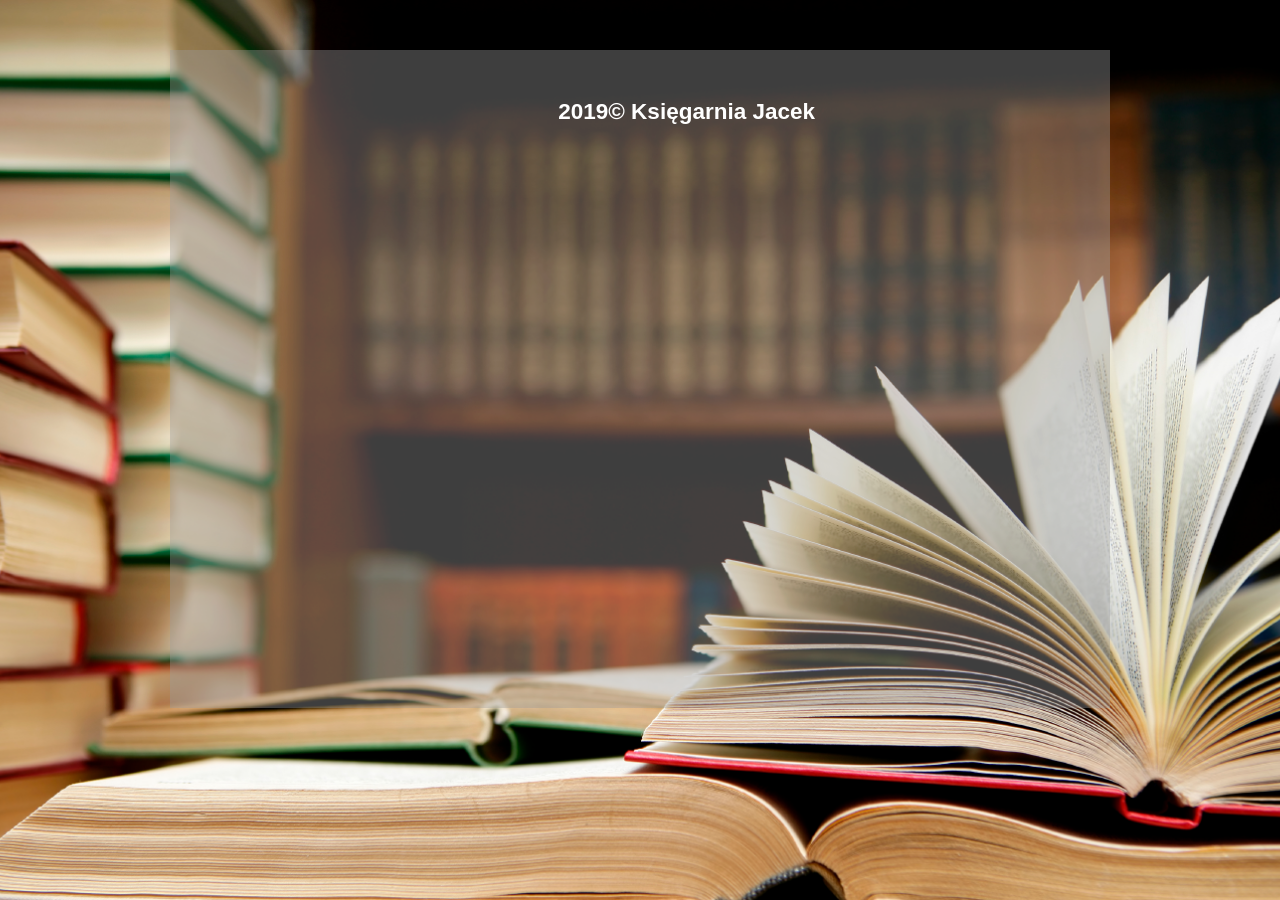
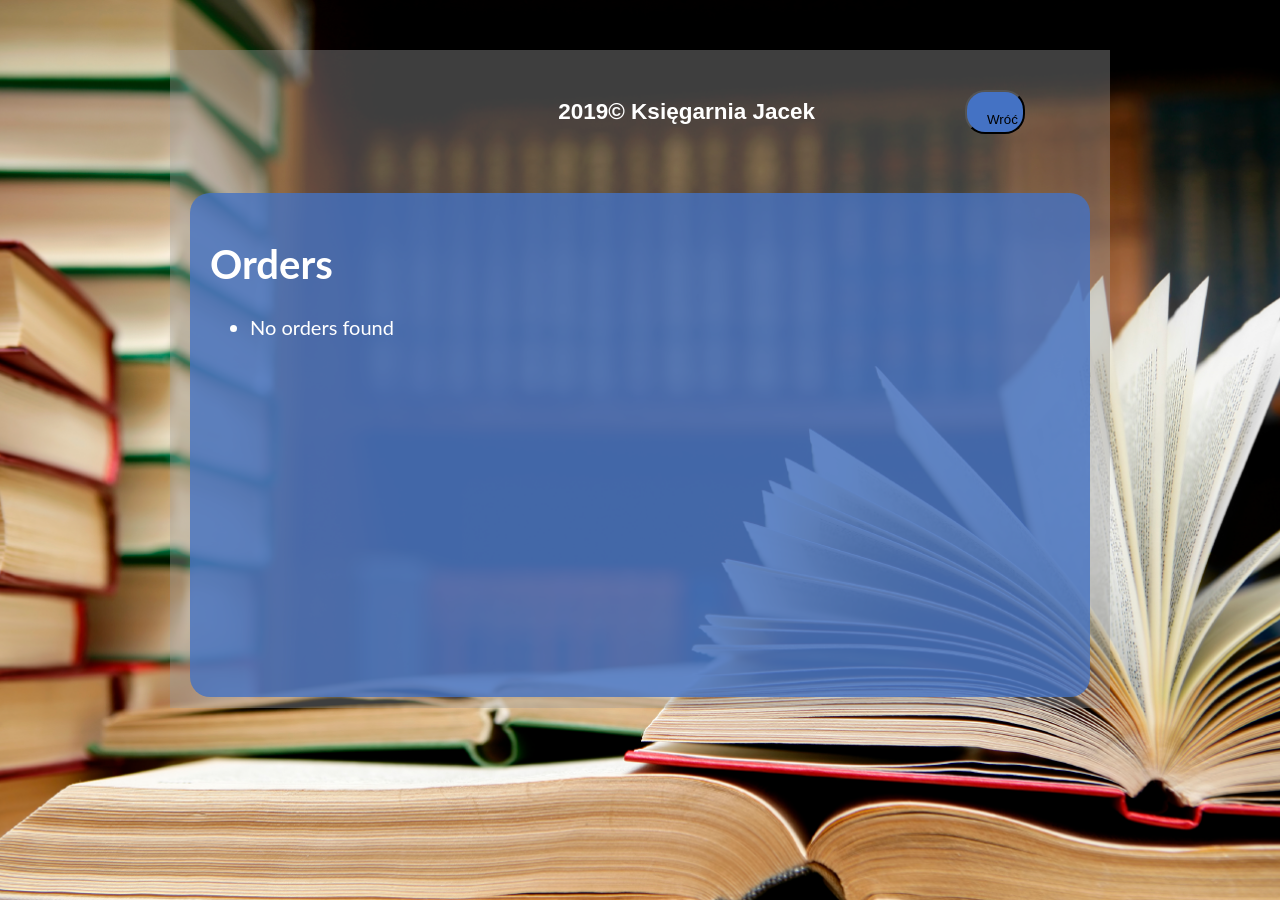
Before and after one commit to bookstore-jacek/webstore, a Django app: page /panel/wszystkie-zamowienia/ in a window 1280 px wide. Run offline with Django 3.2, Linux system fonts and the light colour scheme.

Commit message:
made some shiete

```diff
--- a/src/ExtOrder/models.py
+++ b/src/ExtOrder/models.py
@@ -3,10 +3,10 @@ from Customer.models import Customer
 
 # Create your models here.
 class ExtOrder(models.Model):
-    customer = models.ForeignKey(Customer, models.DO_NOTHING, blank=True, null=True)
-    paid = models.TextField()  # This field type is a guess.
+    customer  = models.ForeignKey(Customer, models.DO_NOTHING, blank=True)
+    paid      = models.SmallIntegerField(default=0)
     submitted = models.DateTimeField()
-    finished = models.DateTimeField(blank=True, null=True)
+    finished  = models.DateTimeField(blank=True, null=True)
     cancelled = models.DateTimeField(blank=True, null=True)
 
     class Meta:
--- a/src/ExtOrder/templates/order/all_orders.html
+++ b/src/ExtOrder/templates/order/all_orders.html
@@ -1,7 +1,29 @@
 {% extends "panel_base.html" %}
 
-{% block back %}{% endblock %}
+{% block back %}
+<div id="vertical_all">
+    <button type="button">
+        Wróć
+    </button>
+</div>
+{% endblock %}
 
 {% block content %}
-
+<div class="orderlistview">
+    <h1>Orders</h1>
+    <ul>
+        {% for order, products in orders %}
+        <li>{{ order.submitted }} - {{ order.customer.first_name }} {{ order.customer.last_name }} - {{ order.customer.phone }} </li>
+        <ul>
+            {% for product in products %}
+            <li>{{ product.name }}</li>
+            {% empty %}
+            <li>No products in order</li>
+            {% endfor %}
+        </ul>
+        {% empty %}
+        <li>No orders found</li>
+        {% endfor %}
+    </ul>
+</div>
 {% endblock %}
--- a/src/ExtOrder/views.py
+++ b/src/ExtOrder/views.py
@@ -1,6 +1,28 @@
 from django.shortcuts import render
+from django.views import View
 
+from .models import ExtOrder as Order
+from OrderedProduct.models import OrderedProduct
+from Product.models import Product
 # Create your views here.
+
+class Orders_list_view(View):
+    template_name = "order/all_orders.html"
+    orders = Order.objects.all()
+    ord_products = [OrderedProduct.objects.filter(order_id=order.id) for order in orders]
+    products = []
+    for ord_prod_filtered in ord_products:
+        products.append([Product.objects.get(id=ord_prod.product_id) for ord_prod in ord_prod_filtered])
+
+    def get_queryset(self):
+        return zip(self.orders, self.products)
+
+    def get(self, request, *args, **kwargs):
+        context = {
+            'orders': self.get_queryset()
+        }
+        return render(request, self.template_name, context)
+
 def find_order_view(request, *args, **kwargs):
     return render(request, "order/find_order.html", {})
 
--- a/src/bookstore/urls.py
+++ b/src/bookstore/urls.py
@@ -18,6 +18,7 @@ from django.urls import path
 
 from pages.views import home_view, worker_view, update_db_view
 from ExtOrder.views import find_order_view, all_orders_view, pending_orders_view, add_order_view, check_status_view
+from ExtOrder.views import Orders_list_view
 from Product.views import add_product_view, bulk_order_view, find_book_view
 from Customer.views import customers_view, personal_orders_view, account_view, add_customer_view
 
@@ -40,5 +41,5 @@ urlpatterns = [
     path('panel/znajdz-zamowienie/', find_order_view, name='find_order'),
     path('panel/zamowienie-hurtowe/', bulk_order_view, name='bulk_order'),
     path('panel/aktualne-zamowienia/', pending_orders_view, name='pending_orders'),
-    path('panel/wszystkie-zamowienia/', all_orders_view, name='all_orders'),
+    path('panel/wszystkie-zamowienia/', Orders_list_view.as_view(), name='all_orders'),
 ]
--- a/src/static/panel_style.css
+++ b/src/static/panel_style.css
@@ -233,11 +233,22 @@ input[type=submit] {
 }
 
 button[type=button] {
-	padding:5px 15px;
-	margin: 10px;
-    background:#ccc;
-    border:0 none;
-    cursor:pointer;
-    -webkit-border-radius: 5px;
-    border-radius: 5px;
+	border-radius: 20px;
+	padding: 20px;
+	background-color:rgb(68, 114, 196);
+	height: 10px;
+	width: 60px;
+	margin-top: 20px;
+	margin-left: 140px;
+	text-align: center;
+	float: left;
 }
+
+
+.orderlistview
+{
+	border-radius: 20px;
+	padding: 20px;
+	background-color:rgba(68, 114, 196, 0.8);
+	height: 75%;
+}
```
